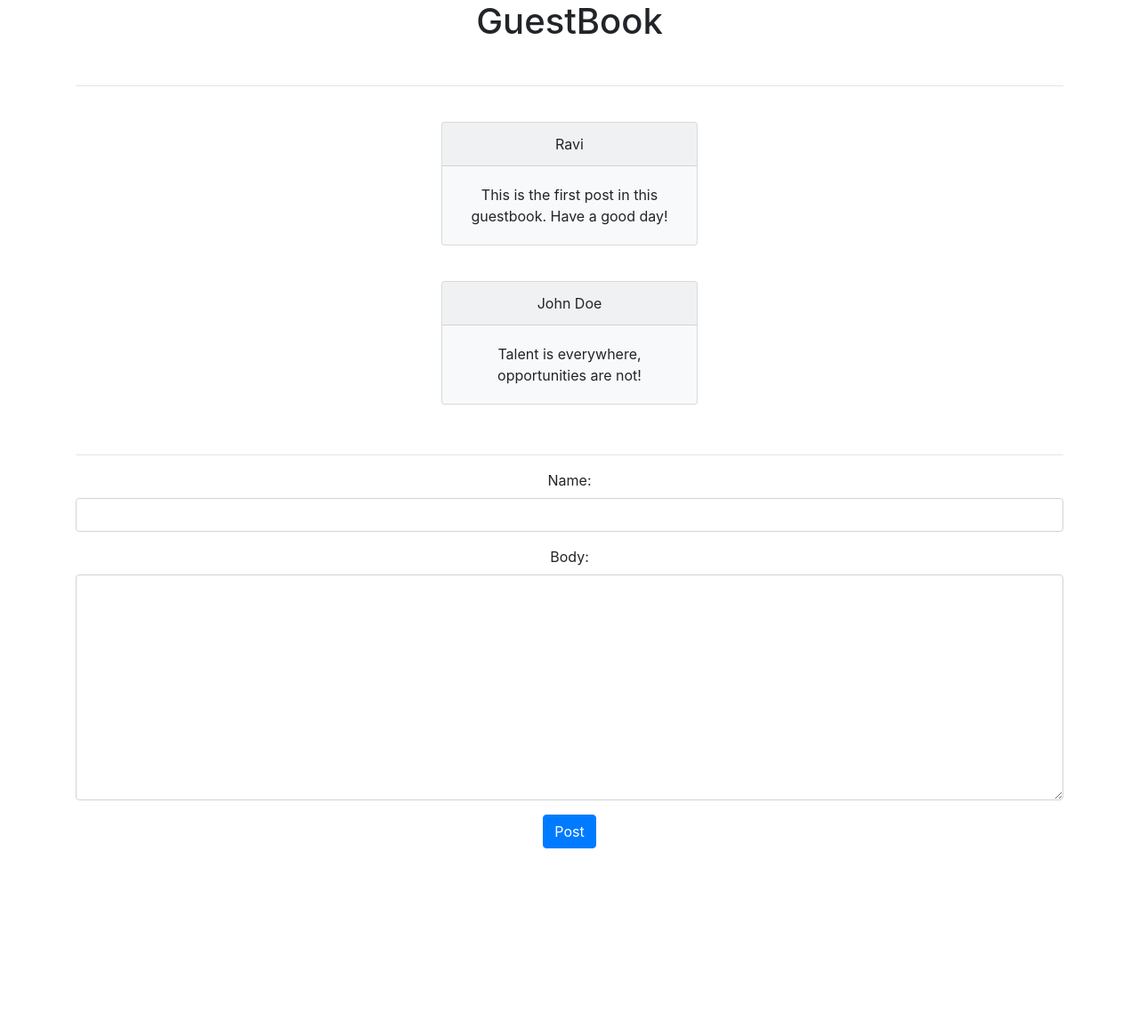
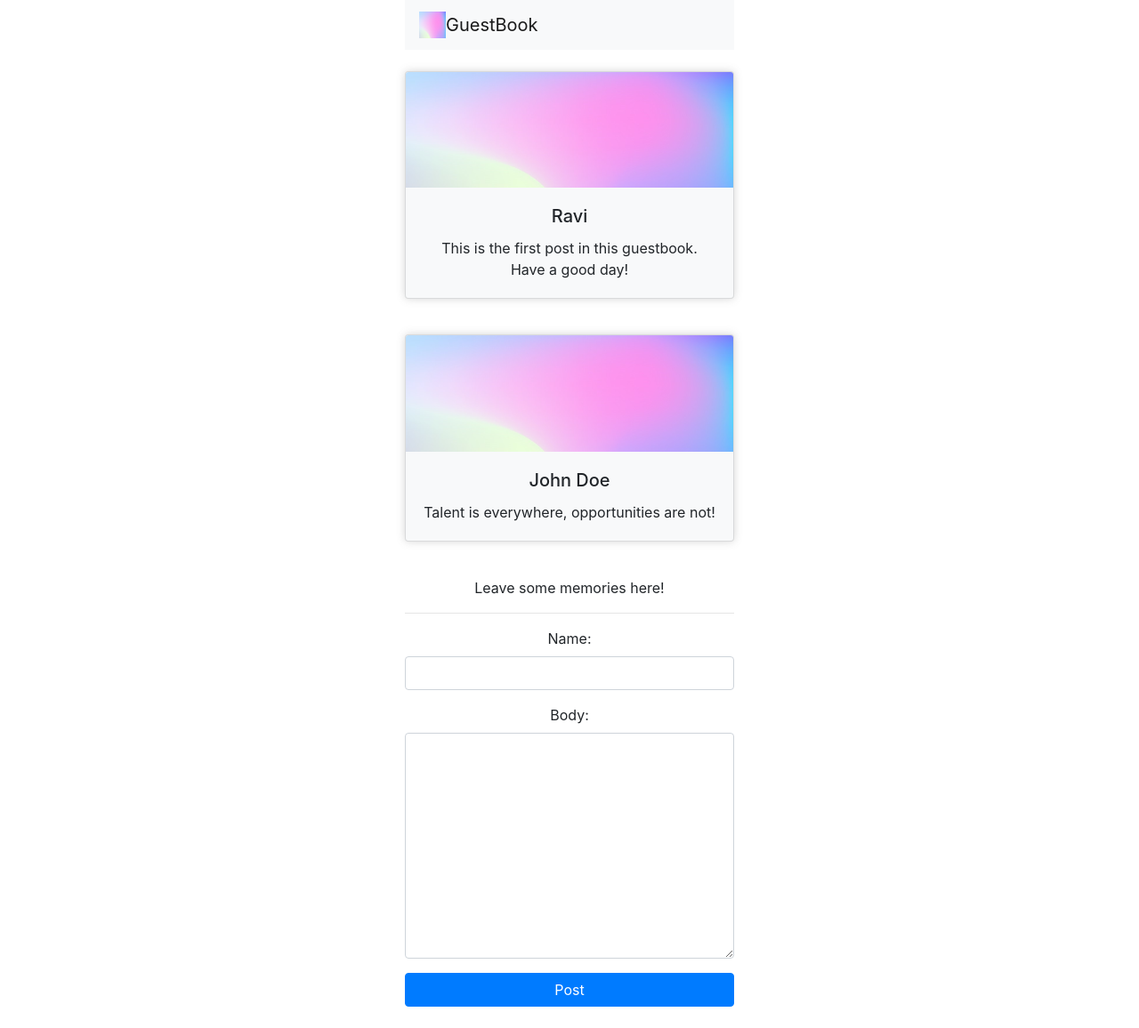
Before and after one commit to iravikds/django-guestbook, a Django app: page / in a window 1280 px wide. Shown: the whole page at 89% size. Before the commit the page ends 954 px from the top, so only its background shows below. Run offline with Django 3.2, Linux system fonts and the light colour scheme; data comes from the database, SQL or seed files in the repository; both versions use the stored data as it was after the commit; some libraries are stand-ins or nearby versions.

Commit message:
ui changes

```diff
--- a/guest_post/templates/index.html
+++ b/guest_post/templates/index.html
@@ -8,21 +8,37 @@
     <title>GuestBook</title>
 </head>
 <body>
-    <div class="container">
-    <h1 align = "center">GuestBook</h1></br><hr>
+
+	<style>
+		.card {
+		box-shadow: 0 0 10px 0 rgba(100, 100, 100, 0.26);
+		}
+	</style>
+    <div class="container" style="max-width: 25rem;">
+
+	<nav class="navbar navbar-light bg-light">
+		<a class="navbar-brand" href="#">
+		{% load static %}
+		<img src="{% static "images/img.jpg" %}" width="30" height="30" class="d-inline-block align-top" alt="">GuestBook</a>
+</nav>
 
     {% for post in posts %}
     </br>
     <div align="center">
-        <div class="card bg-light mb-3" style="max-width: 18rem;">
-            <div class="card-header">{{ post.name }}</div>
-            <div class="card-body">
-              <p class="card-text">{{ post.body }}</p>
+        <div class="card bg-light mb-3" style="max-width: 27rem;">
+			{% load static %}
+			<img class="card-img-top" src="{% static "images/img.jpg" %}">
+			<div class="card-body">
+				<h5 class="card-title">{{ post.name }}</h5>
+				<p class="card-text">{{ post.body }}</p>
             </div>
-    </div>
+		</div>
+
     {% endfor %}
 
-</br><hr>
+</br>
+<p>Leave some memories here!</p>
+<hr>
 
     {% block content %}
     <form method="post">
@@ -30,11 +46,14 @@
         <div class="form-group">
         {{ form.as_p }}
         </div>
-        <input class="btn btn-primary" type="submit" value="Post"/>
+        <input class="btn btn-primary btn-block" type="submit" value="Post"/>
 
 
     </form>
     {% endblock %}
     </div>
+	</div>
+	</br>
+
 </body>
 </html>
```
Also changed, not shown: db.sqlite3, guest_post/static/images/img.jpg (added).
